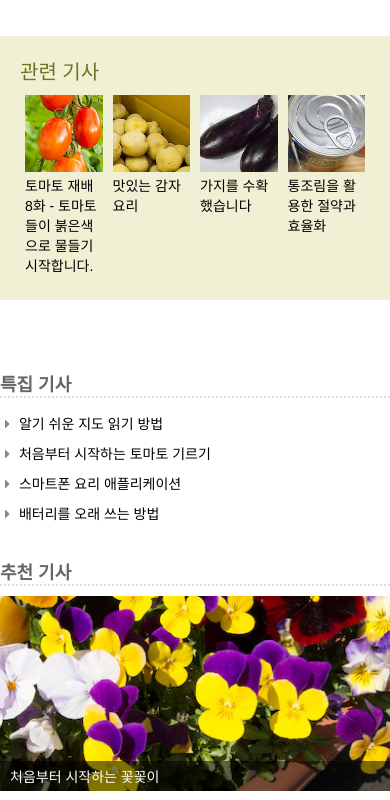
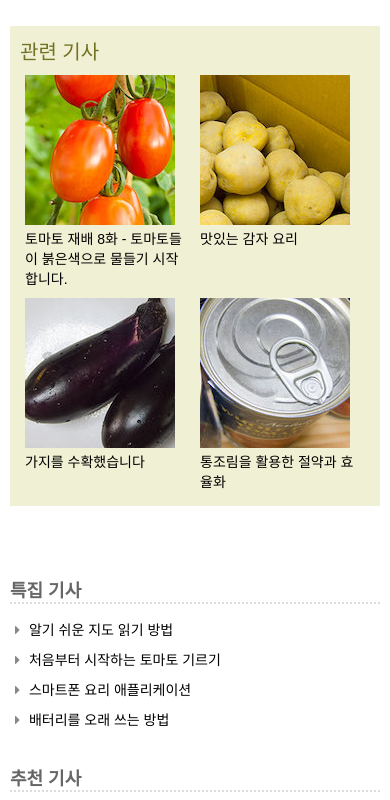
Before and after one commit to DevBoku/css-study, a plain HTML site: page 1.모던 웹 사이트 디자인의 정석/ch3/3-1/index.html in a window 390 px wide. Shown: the part 969-1769 px from the top of the page. Drawn offline with Linux system fonts and the light colour scheme.

Commit message:
Chapter3 완료

```diff
--- a/1.모던 웹 사이트 디자인의 정석/ch3/3-1/grid-guide.css
+++ b/1.모던 웹 사이트 디자인의 정석/ch3/3-1/grid-guide.css
@@ -24,6 +24,11 @@
 
 .box5 {
   border-top: solid 1px #dddddd;
+}
+
+.box1, .boxA, .box2-inner, .box5-inner {
+  padding-left: 10px;
+  padding-right: 10px;
 }
 
 @media (min-width: 768px) {
@@ -82,7 +87,7 @@
 }
 
 @media (min-width: 1040px) {
-  .box1, .box2, .boxA, .box5 {
+  .box1, .boxA, .box2-inner, .box5-inner {
     width: 1000px;
     margin: 0 auto;
   }
--- a/1.모던 웹 사이트 디자인의 정석/ch3/3-1/index.html
+++ b/1.모던 웹 사이트 디자인의 정석/ch3/3-1/index.html
@@ -27,6 +27,7 @@
       </div>
     </div>
     <div class="box2">
+      <div class="box2-inner">
         <nav class="menu">
           <ul>
             <li><a href="#">메인</a></li>
@@ -37,6 +38,7 @@
             <li><a href="#">문의</a></li>
           </ul>
         </nav>
+      </div>
     </div>
     <div class="boxA">
       <div class="box3">
@@ -240,9 +242,11 @@
       </div>
     </div>
     <div class="box5">
+      <div class="box5-inner">
         <div class="copyright">
           <p>Copyright &copy; TimeSwitch</p>
         </div>
       </div>
+    </div>
   </body>
 </html>
--- a/1.모던 웹 사이트 디자인의 정석/ch3/3-1/style.css
+++ b/1.모던 웹 사이트 디자인의 정석/ch3/3-1/style.css
@@ -376,6 +376,18 @@ body {
     display: inline-block;
     text-indent: -9999px;
   }
+
+  .relation {
+    padding: 10px;
+  }
+
+  .relation li {
+    width: 50%;
+  }
+
+  .relation li:nth-child(3) {
+    clear: both;
+  }
 }
 
 @media (min-width: 600px) and (max-width: 767px) {
```
Lines whose indentation alone changed are shown as unchanged.
